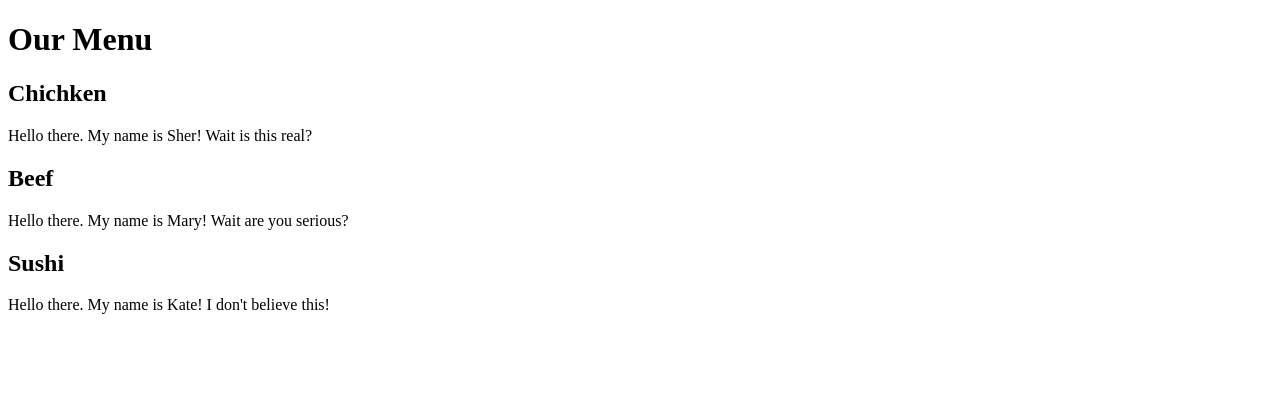
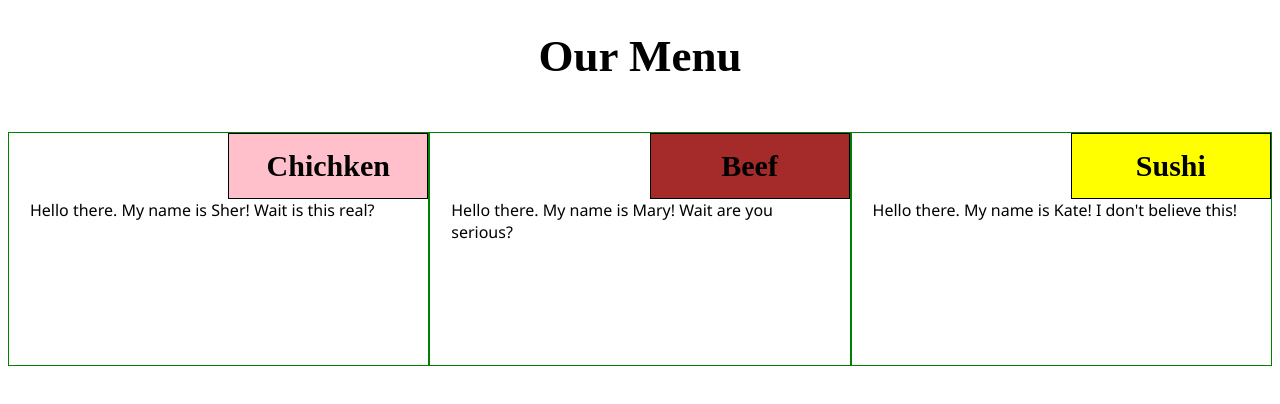
Before and after one commit to Sherkhanius/module2-solution, a plain HTML site: page site/index.html in a window 1280 px wide. Drawn offline with Linux system fonts and the light colour scheme; files that its build step writes are made by us from their sources; the site is published under a folder, as on GitHub Pages, so addresses that start at the root find nothing.

Commit message:
Update index.html

```diff
--- a/site/index.html
+++ b/site/index.html
@@ -3,7 +3,7 @@
 <head>
 	<meta charset="UTF-8">
 	<meta name="viewport" content="width=device-width, initial-scale=1.0">
-	<link rel="stylesheet" href="/style.css"
+	<link rel="stylesheet" href="site/style.css"
 	<title></title>
 </head>
 <body>
```
